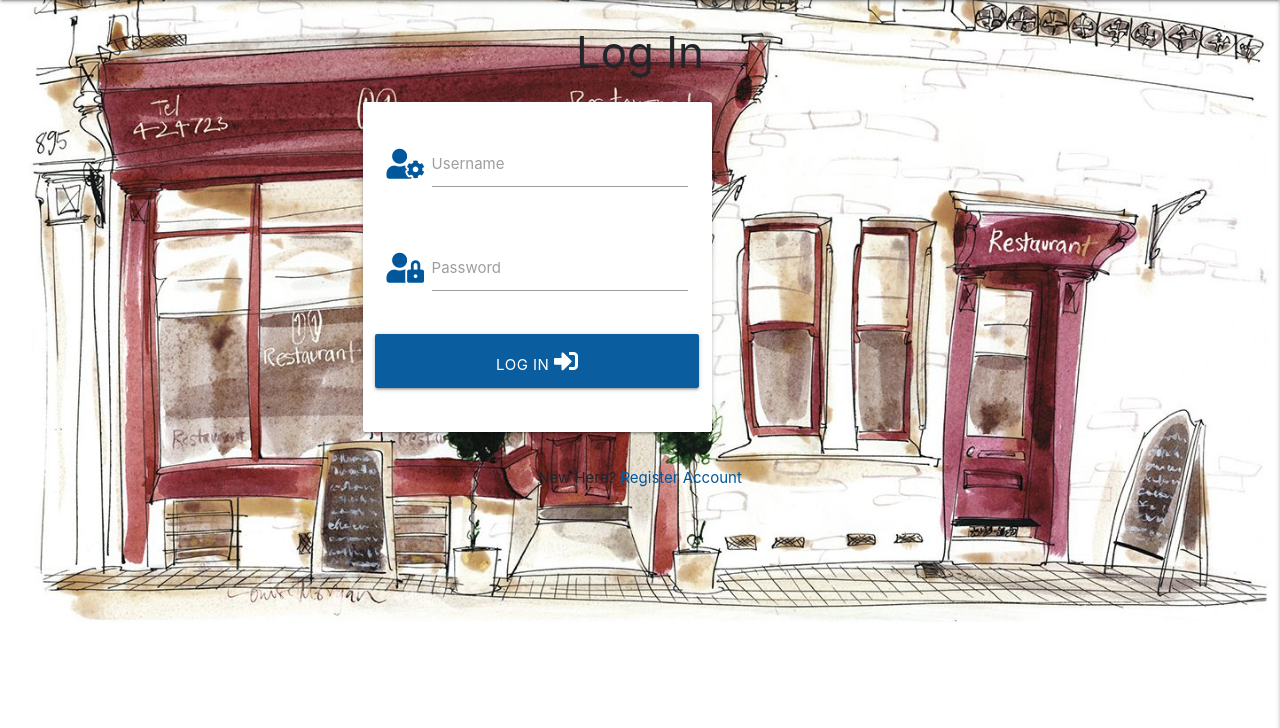
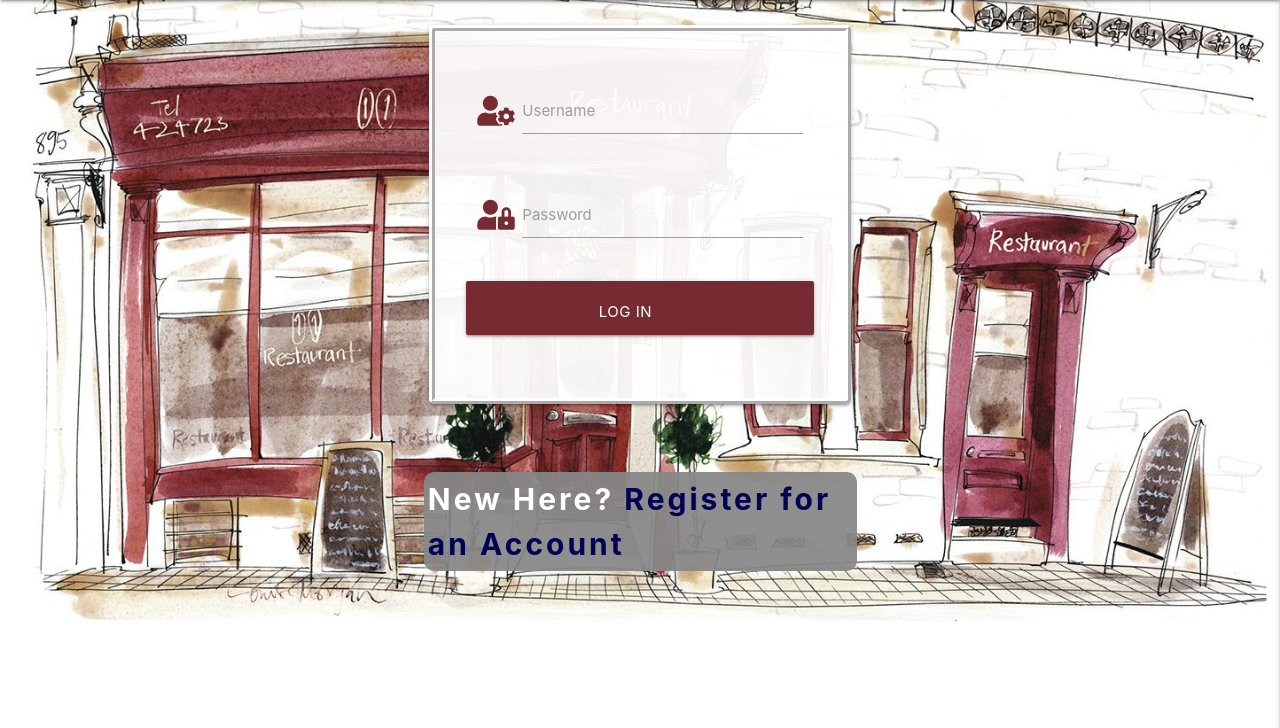
Before and after one commit to etiennedevaux/TheMeatingPlace, a Flask app: page /login in a window 1280 px wide. Shown: the part 72-800 px from the top of the page. Run offline with Flask 2, Linux system fonts and the light colour scheme; some libraries are stand-ins or nearby versions.

Commit message:
Login Page Updated
Login page updated, simplified and made consistent with other parts of the site.

```diff
--- a/static/css/style.css
+++ b/static/css/style.css
@@ -1,34 +1,50 @@
-* {
-    margin: 0;
-    padding: 0;
-}
-
-/* Start of Navigation */
-nav{
-    background-color: #762b32;
-}
-
-.mpl-nav-heading, .mpl-nav-heading:hover {
-    font-family: "Bradley Hand ITC", sans-serif;
-    letter-spacing: 5px;
-    text-shadow: 5px 3px #461b22;
-    text-decoration: wavy;
-    font-size: 28pt;
-    margin-left: 20px;
-    color: #fff;
-}
-
-/* End of Navigation */
-
 /* Global Characteristics */
-
-
 
 #mpl-flashes{
     padding: 0;
     animation-name: flash-item;
     animation-duration: 25s;
     animation-fill-mode: forwards;
+}
+
+.mpl-card {
+    border: ridge 5px #999;
+    background-color: #eeeeeeee;
+    max-width: 800px;
+    padding: 5px;
+    margin: 2% auto;
+    border-radius: 5px;
+}
+
+.mpl-card i{
+    color: #762b32;
+}
+
+.mp-card input {
+    margin-bottom: 0;
+}
+
+.mpl-card h1 {
+    margin: 0;
+    color: #762b32dd;
+    width: 100%;
+    display: block;
+    text-align: center;
+    font-size: 24pt;
+    padding: 1%;
+}
+
+.mpl-card form{
+ margin: 0;
+}
+
+.mpl-card button{
+    background-color: #762b32;
+    margin: 0;
+}
+
+.mpl-card-button i{
+    color: #fff;
 }
 
 .flashes h4 {
@@ -62,9 +78,66 @@ body {
     background-color: #ffffffdd;
     color: #762b32dd;
     margin-bottom: 0;
+    width: 100%;
+    display: block;
 }
 
 /* End of Global Characteristics */
+
+/* Start of Navigation */
+nav{
+    background-color: #762b32;
+}
+
+.mpl-nav-heading, .mpl-nav-heading:hover {
+    font-family: "Bradley Hand ITC", sans-serif;
+    letter-spacing: 5px;
+    text-shadow: 5px 3px #461b22;
+    text-decoration: wavy;
+    font-size: 28pt;
+    margin-left: 20px;
+    color: #fff;
+}
+
+/* End of Navigation */
+
+/* Start of Login*/
+
+.mpl-login-card {
+    border: 6px #fff ridge;
+    background-color: #ffffffee;
+    padding: 5%;
+    max-width: 600px;
+    margin: 3% auto;
+}
+
+.mpl-login-card i{
+    color: #762b32;
+}
+
+.mpl-login-newuser {
+    color: #fff;
+    font-weight: 700;
+    font-size: 200%;
+    letter-spacing: 3px;
+    background-color: #888888ee;
+    border-radius: 10px;
+    padding: 1%;
+}
+
+.mpl-login-newuser a {
+    margin: 0;
+    color: #005;
+}
+
+.mpl-footnote-container {
+    width: 50%;
+    margin: 5% auto;
+}
+
+
+
+/* End of Login */
 
 /* Start of Profile Section */
 
@@ -124,8 +197,9 @@ body {
 
 /* Add Recipe */
 
-.mpl-addrecipe-card-panel i {
-    color: #762b32;
+.mpl-card-addrecipe div {
+    margin-top:5px;
+    margin-bottom: 5px;
 }
 
 /* End of Add Recipe */
--- a/templates/edit_recipe.html
+++ b/templates/edit_recipe.html
@@ -8,7 +8,7 @@
 
             <!-- Recipe Category -->
 			<div class="row">
-				<div class="input-field col s12">
+				<div class="mpl-addrecipe-input input-field col s12">
                     <i class="fas fa-folder-open prefix light-blue-text text-darken-4"></i>
 					<select id="category_name" name="category_name" class="validate" required>
                         <option value="" disabled>Choose Category</option>
--- a/templates/edit_user.html
+++ b/templates/edit_user.html
@@ -1,6 +1,6 @@
 {% extends "base.html" %}
 {% block content %}
-    <h3 class="light-blue-text text-darken-4 center-align mpl-heading">Edit User Profile</h3>
+    <h3 class="text-darken-4 center-align mpl-heading">Edit User Profile</h3>
     <div class="row card-panel grey lighten-5 mpl-edituser-card">
         <form class="col s12" method="POST" action="{{ url_for('edit_user', user_id=userprofile._id) }}">
 
--- a/templates/login.html
+++ b/templates/login.html
@@ -1,24 +1,22 @@
 {% extends "base.html" %}
 {% block content %}
 
-    <h3 class="center-align">Log In</h3>
-
     <div class="row">
-        <form class="col s12 m8 offset-m2" method="POST" action="{{ url_for('login') }}">
-            <div class="card-panel">
+        <form class="col s12 m8" method="POST" action="{{ url_for('login') }}">
+            <div class="card-panel mpl-card mpl-login-card">
                 <!-- username -->
                 <div class="row">
 					<div class="input-field col s12">
-						<i class="fas fa-user-cog prefix light-blue-text text-darken-4"></i>
+						<i class="fas fa-user-cog prefix text-darken-4"></i>
 						<input id="username" name="username" type="text" minlength="5"
                             maxlength="15" pattern="^[a-zA-Z0-9]{5,15}$" class="validate" required>
 						<label for="username">Username</label>
 					</div>
                 </div>
-                <!-- passowrd -->
+                <!-- Password -->
                 <div class="row">
                     <div class="input-field col s12">
-						<i class="fas fa-user-lock prefix light-blue-text text-darken-4"></i>
+						<i class="fas fa-user-lock prefix text-darken-4"></i>
                         <input id="password" name="password" type="password" minlength="5"
                             maxlength="15" pattern="^[a-zA-Z0-9]{5,15}$" class="validate" required>
                         <label for="password">Password</label>
@@ -26,21 +24,19 @@
                 </div>
                 <!-- login -->
                 <div class="row">
-                    <button type="submit" class="col s12 btn-large light-blue darken-4 text-shadow">
+                    <button type="submit" class="col s12 btn-large darken-4 text-shadow mpl-login-button">
                         Log In <i class="fas fa-sign-in-alt"></i>
                     </button>
                 </div>
             </div>
         </form>
-    </div>
-
-    <div class="row">
-        <div class="col s12">
-            <p class="center-align">
+        </div>
+   <div class="mpl-footnote-container">
+            <p class="mpl-login-newuser">
                 New Here?
-                <a href="{{ url_for('register') }}" class="light-blue-text text-darken-4">Register Account</a>
+                <a href="{{ url_for('register') }}">Register for an Account</a>
             </p>
         </div>
-    </div>
+
 
 {% endblock %}
--- a/templates/register.html
+++ b/templates/register.html
@@ -1,7 +1,7 @@
 {% extends "base.html" %}
 {% block content %}
 
-    <h3 class="center-align">Register</h3>
+    <h3 class="text-darken-4 center-align mpl-heading">Register</h3>
 
     <div class="row">
         <form class="col s12 m8 offset-m2" method="POST" action="{{ url_for('register') }}">
```
Also changed, not shown: templates/add_recipe.html (+5 -4 lines).
